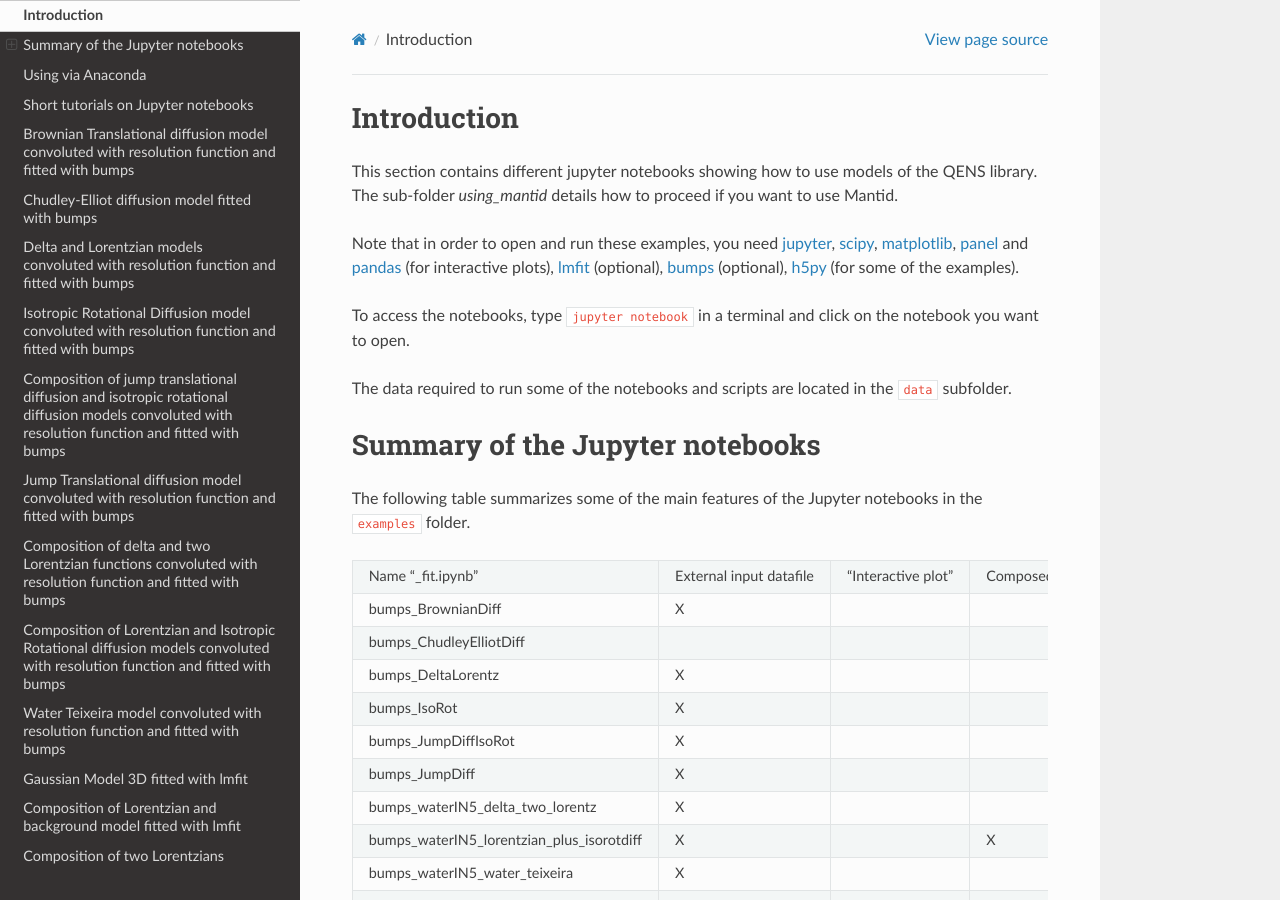
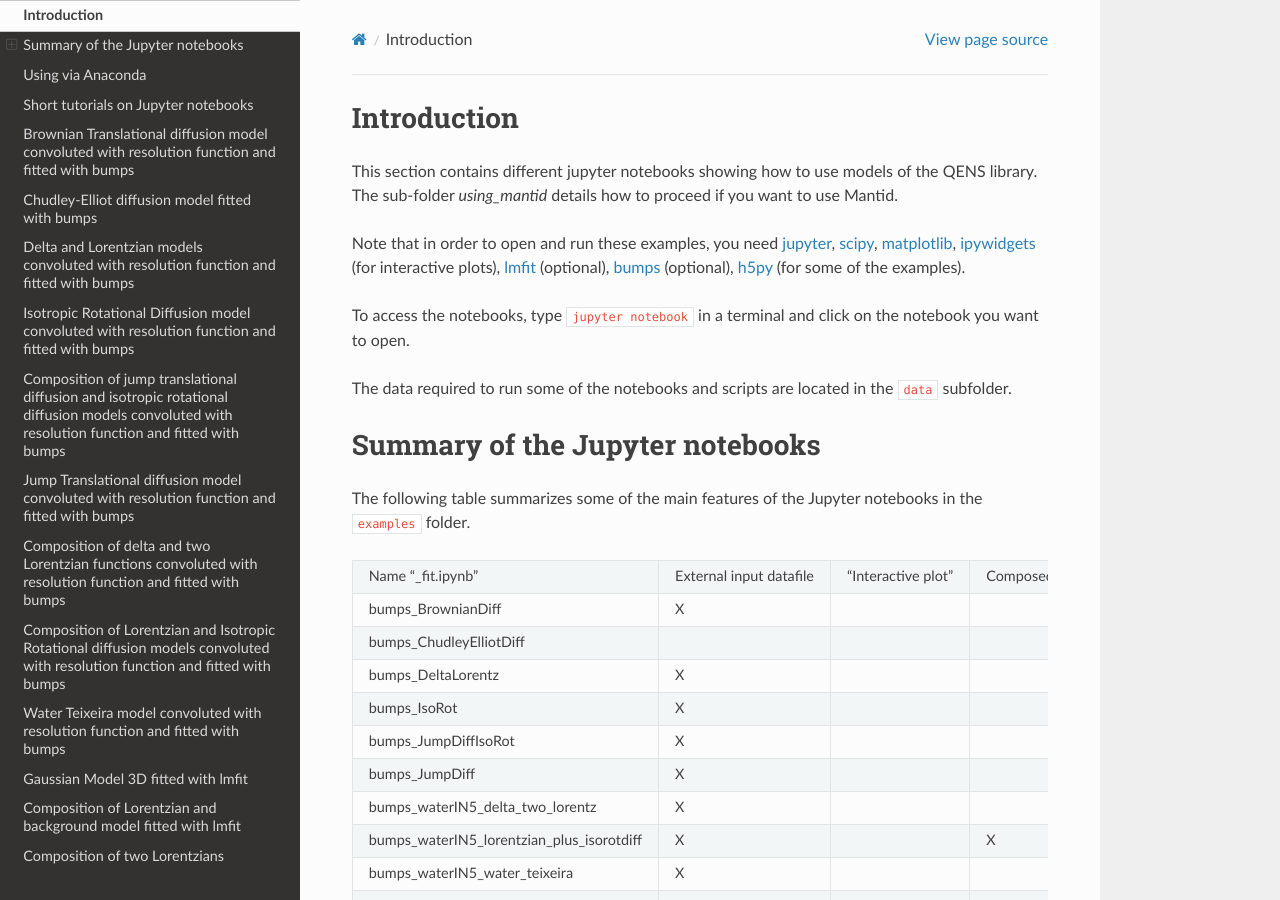
Before and after one commit to celinedurniak/test_nbsphinx, a Sphinx documentation site: the page built from docs/examples/README.rst, in a window 1280 px wide and 900 px high. Built offline with Sphinx 7.4.7 and the Read the Docs theme 2.0.0, drawn with Linux system fonts in a browser that asks for light colours.

```diff
--- a/docs/conf.py
+++ b/docs/conf.py
@@ -44,6 +44,7 @@ extensions = [
     'sphinx.ext.napoleon',
     'nbsphinx',
     'sphinx.ext.mathjax',
+    'sphinx_gallery.load_style',
 ]
 
 # Add any paths that contain templates here, relative to this directory.
--- a/docs/examples/README.rst
+++ b/docs/examples/README.rst
@@ -8,7 +8,7 @@ Note that in order to open and run these examples, you need
 `jupyter <http://jupyter.org/>`_\ ,
 `scipy <https://www.scipy.org/>`_\ ,
 `matplotlib <https://matplotlib.org/>`_\ ,
-`panel <https://panel.pyviz.org/>`_  and `pandas <https://pandas.pydata.org/>`_ (for interactive
+`ipywidgets <https://ipywidgets.readthedocs.io/en/latest/>`_ (for interactive
 plots),
 `lmfit <https://lmfit.github.io/lmfit-py/>`_ (optional),
 `bumps <https://github.com/bumps/bumps>`_ (optional),
```
Also changed, not shown: docs/examples/bumps_BrownianDiff_fit.ipynb.
